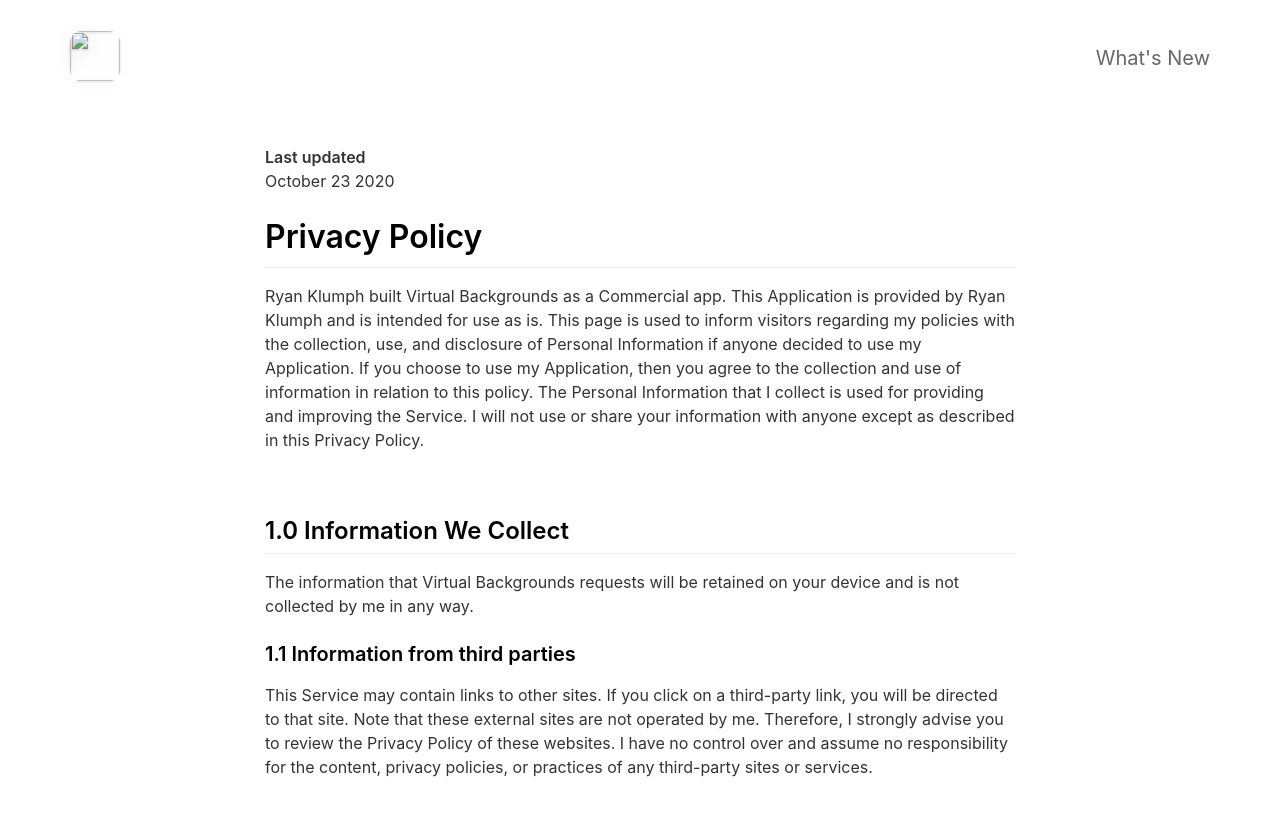
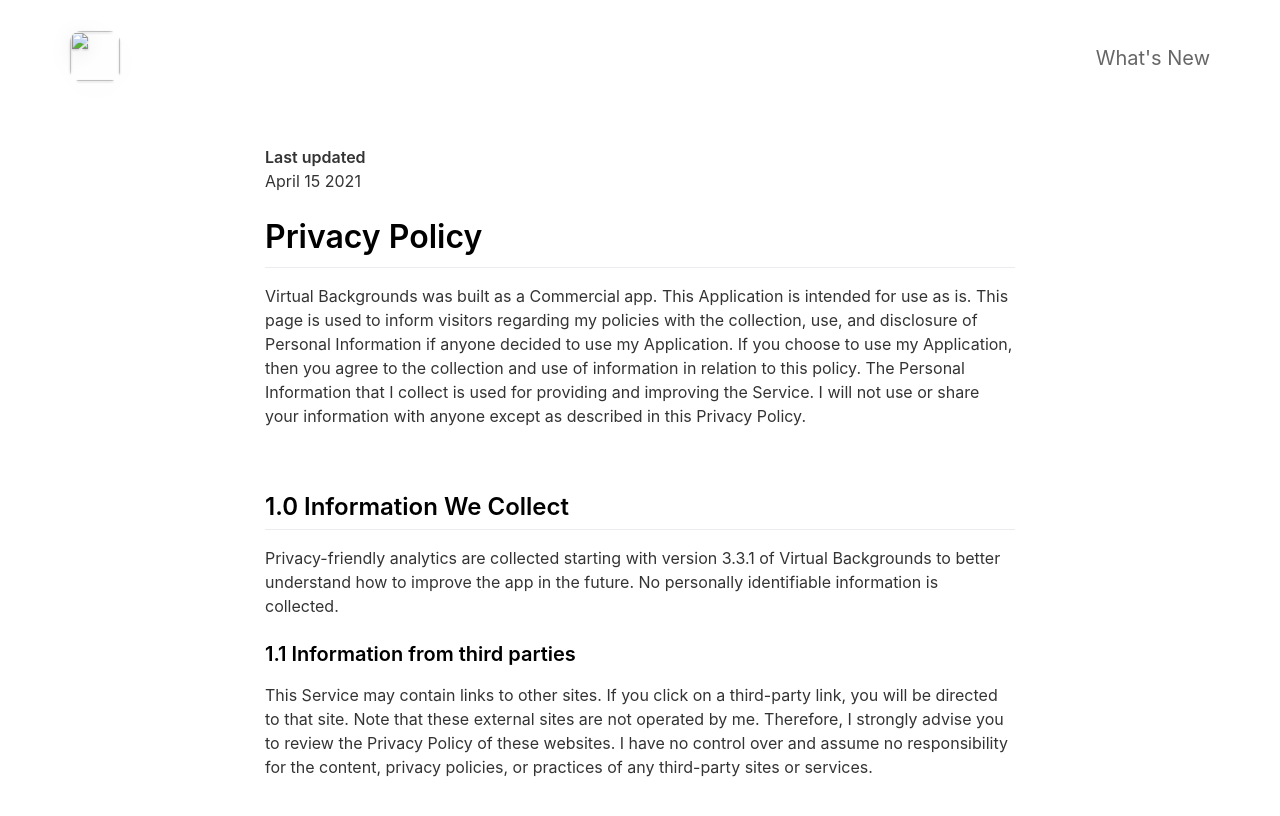
Before and after one commit to sonasapps/virtualbackgrounds, a Jekyll site: the page built from _pages/privacypolicy.md, in a window 1280 px wide. Shown: the top 816 px of the page. Built offline with Jekyll 4.4.1, drawn with Linux system fonts in a browser that asks for light colours; nearby versions of some CDN libraries.

Commit message:
Update privacypolicy.md

```diff
--- a/_pages/privacypolicy.md
+++ b/_pages/privacypolicy.md
@@ -5,15 +5,15 @@ include_in_header: false
 ---
 
 **Last updated**
-October 23 2020
+April 15 2021
 
 # Privacy Policy
-Ryan Klumph built Virtual Backgrounds as a Commercial app. This Application is provided by Ryan Klumph and is intended for use as is. This page is used to inform visitors regarding my policies with the collection, use, and disclosure of Personal Information if anyone decided to use my Application. If you choose to use my Application, then you agree to the collection and use of information in relation to this policy. The Personal Information that I collect is used for providing and improving the Service. I will not use or share your information with anyone except as described in this Privacy Policy.
+Virtual Backgrounds was built as a Commercial app. This Application is intended for use as is. This page is used to inform visitors regarding my policies with the collection, use, and disclosure of Personal Information if anyone decided to use my Application. If you choose to use my Application, then you agree to the collection and use of information in relation to this policy. The Personal Information that I collect is used for providing and improving the Service. I will not use or share your information with anyone except as described in this Privacy Policy.
 
 <br>
 
 ## 1.0 Information We Collect
-The information that Virtual Backgrounds requests will be retained on your device and is not collected by me in any way.
+Privacy-friendly analytics are collected starting with version 3.3.1 of Virtual Backgrounds to better understand how to improve the app in the future. No personally identifiable information is collected.
 
 ### 1.1 Information from third parties
 This Service may contain links to other sites. If you click on a third-party link, you will be directed to that site. Note that these external sites are not operated by me. Therefore, I strongly advise you to review the Privacy Policy of these websites. I have no control over and assume no responsibility for the content, privacy policies, or practices of any third-party sites or services.
```
